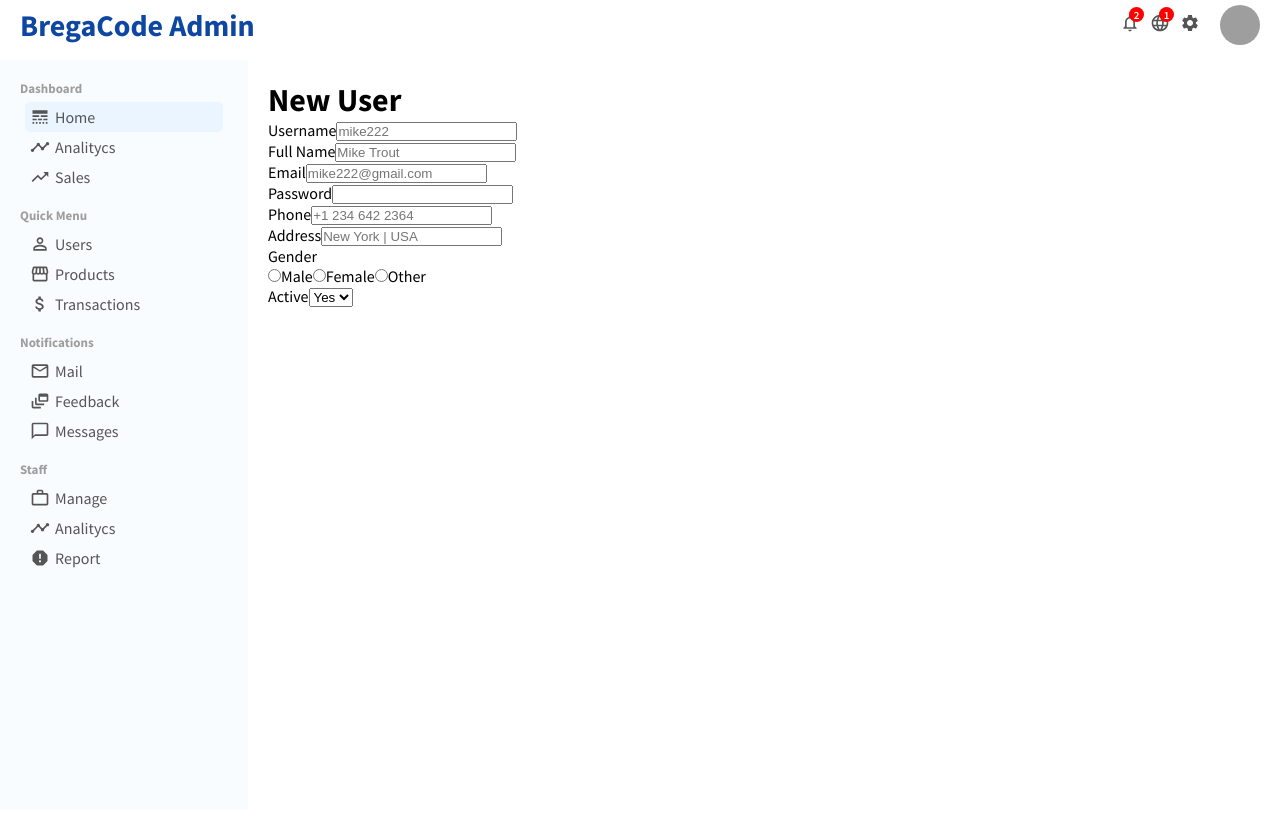
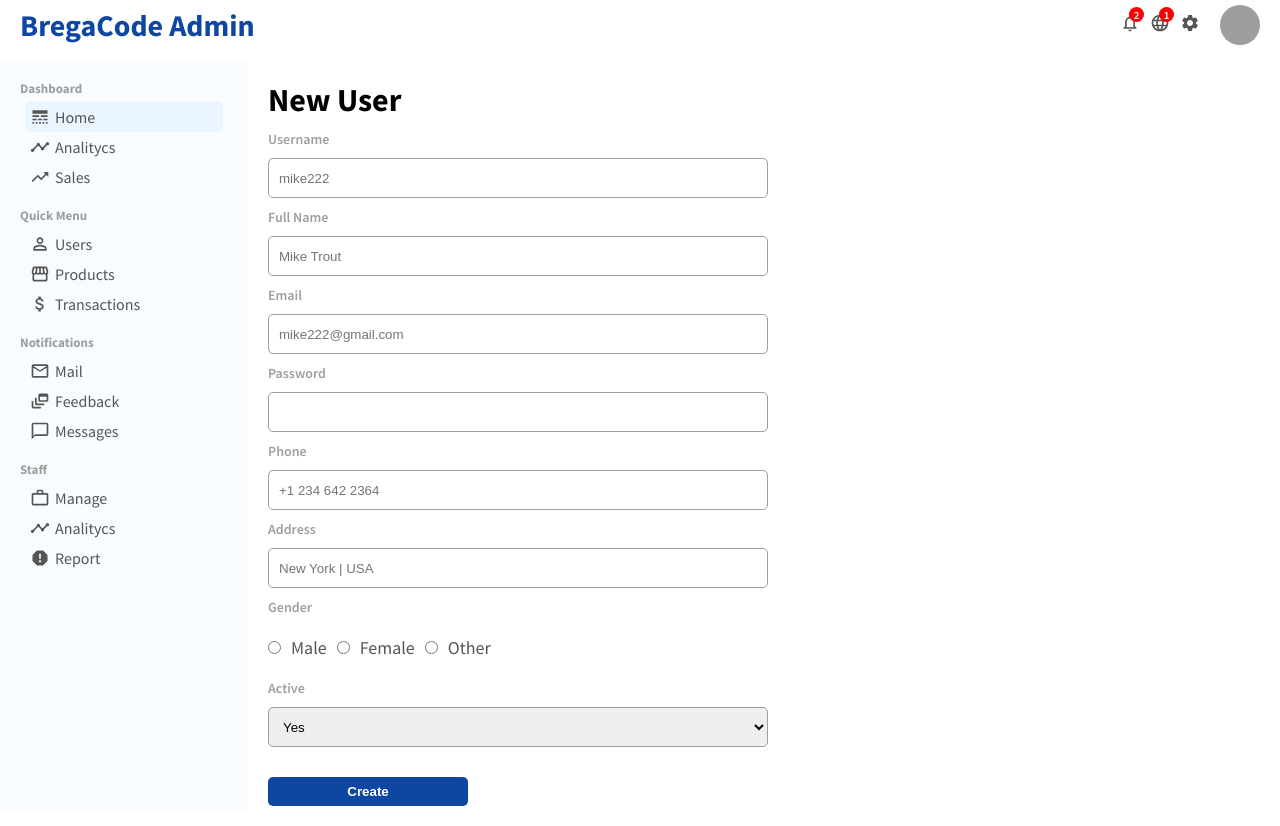
Before and after one commit to bregarulai/brega-admin, a React (Create React App) app: page /newuser in a window 1280 px wide. Built offline with nearby package versions, Linux system fonts and the light colour scheme; grey boxes are pictures that could not be loaded.

Commit message:
created new user page

```diff
--- a/src/app.css
+++ b/src/app.css
@@ -23,7 +23,7 @@ ul {
 
 a {
     text-decoration: none;
-    display: inline-block;
+    color: inherit;
 }
 
 img {
--- a/src/components/Sidebar/index.jsx
+++ b/src/components/Sidebar/index.jsx
@@ -12,6 +12,7 @@ import {
   WorkOutline,
 } from "@mui/icons-material";
 import React from "react";
+import { Link } from "react-router-dom";
 import "./sidebar.css";
 
 const SideBar = () => {
@@ -38,14 +39,18 @@ const SideBar = () => {
         <div className="sidebarMenu">
           <h3 className="sidebarTitle">Quick Menu</h3>
           <ul className="sidebarList">
+            <Link to="/users">
               <li className="sidebarListItem">
                 <PermIdentity className="sidebarIcon" />
                 <span className="sidebarListItemText ">Users</span>
               </li>
+            </Link>
+            <Link to="/products">
               <li className="sidebarListItem">
                 <Storefront className="sidebarIcon " />
                 <span className="sidebarListItemText">Products</span>
               </li>
+            </Link>
             <li className="sidebarListItem">
               <AttachMoney className="sidebarIcon " />
               <span className="sidebarListItemText">Transactions</span>
--- a/src/components/Sidebar/sidebar.css
+++ b/src/components/Sidebar/sidebar.css
@@ -30,6 +30,7 @@
     display: flex;
     align-items: center;
     border-radius: .5rem;
+    cursor: pointer;
 }
 
 .sidebarListItem.active, .sidebarListItem:hover {
--- a/src/components/TopBar/topBar.css
+++ b/src/components/TopBar/topBar.css
@@ -18,7 +18,7 @@
 .logo {
     font-weight: bold;
     font-size: 3rem;
-    color: #0d47a1
+    color: #0d47a1;
 ;
     cursor: pointer;
 }
--- a/src/pages/NewUser/index.jsx
+++ b/src/pages/NewUser/index.jsx
@@ -53,36 +53,42 @@ const NewUser = () => {
         <div className="newUserFormItem">
           <label className="newUserFormLabel">Gender</label>
           <div className="newUserGender">
+            <div className="newUserGenderContainer">
               <input
                 type="radio"
                 name="gender"
                 id="male"
                 value="male"
-              className="newUserFormInput newUserFormInputRadio"
+                className=" newUserFormInputRadio"
               />
               <label className="newUserFormLabel-radio" for="male">
                 Male
               </label>
+            </div>
+            <div className="newUserGenderContainer">
               <input
                 type="radio"
                 name="gender"
                 id="female"
                 value="female"
-              className="newUserFormInput newUserFormInputRadio"
+                className=" newUserFormInputRadio"
               />
               <label className="newUserFormLabel-radio" for="female">
                 Female
               </label>
+            </div>
+            <div className="newUserGenderContainer">
               <input
                 type="radio"
                 name="gender"
                 id="other"
                 value="other"
-              className="newUserFormInput newUserFormInputRadio"
+                className=" newUserFormInputRadio"
               />
               <label className="newUserFormLabel-radio" for="other">
                 Other
               </label>
+            </div>
           </div>
         </div>
         <div className="newUserFormItem">
@@ -96,6 +102,9 @@ const NewUser = () => {
             </option>
           </select>
         </div>
+        <div className="newUserBtnContainer">
+          <button className="newUserBtn">Create</button>
+        </div>
       </form>
     </div>
   );
--- a/src/pages/NewUser/newUser.css
+++ b/src/pages/NewUser/newUser.css
@@ -2,3 +2,84 @@
     flex: 4;
     padding: 2rem;
 }
+
+.newUserForm {
+    display: flex;
+    flex-wrap: wrap;
+}
+
+.newUserFormItem {
+    width: 50rem;
+    display: flex;
+    flex-direction: column;
+    margin-top: 1rem;
+    margin-right: 2rem;
+}
+
+.newUserFormLabel {
+    margin-bottom: 1rem;
+    font-size: 1.4rem;
+    font-weight: 600;
+    color: #9e9e9e;
+}
+
+.newUserFormInput {
+    height: 4rem;
+    padding: 1rem;
+    border: 1px solid #9e9e9e;
+    border-radius: .5rem;
+}
+
+.newUserFormInput:focus {
+    outline: none;
+}
+
+.newUserGenderContainer {
+    display: flex;
+    align-items: center;
+}
+
+
+.newUserGender {
+    display: flex;
+    align-items: center;
+}
+
+.newUserFormLabel-radio {
+    margin: 1rem;
+    font-size: 1.8rem;
+    color: #555;
+}
+
+.newUserSelect {
+    height: 4rem;
+    padding: 1rem;
+    border: 1px solid #9e9e9e;
+    border-radius: .5rem;
+}
+
+.newUserSelect:focus {
+    outline: none;
+}
+
+.newUserBtnContainer {
+    display: flex;
+    justify-content: flex-start;
+    flex-basis: 100%;
+}
+
+.newUserBtn {
+    width: 20rem;
+    border: none;
+    background: #0d47a1;
+    color: white;
+    font-weight: 600;
+    cursor: pointer;
+    padding: .7rem 1rem;
+    border-radius: .5rem;
+    margin-top: 3rem;
+}
+
+.newUserBtn:focus {
+    outline: none;
+}
```
Lines whose indentation alone changed are shown as unchanged.
